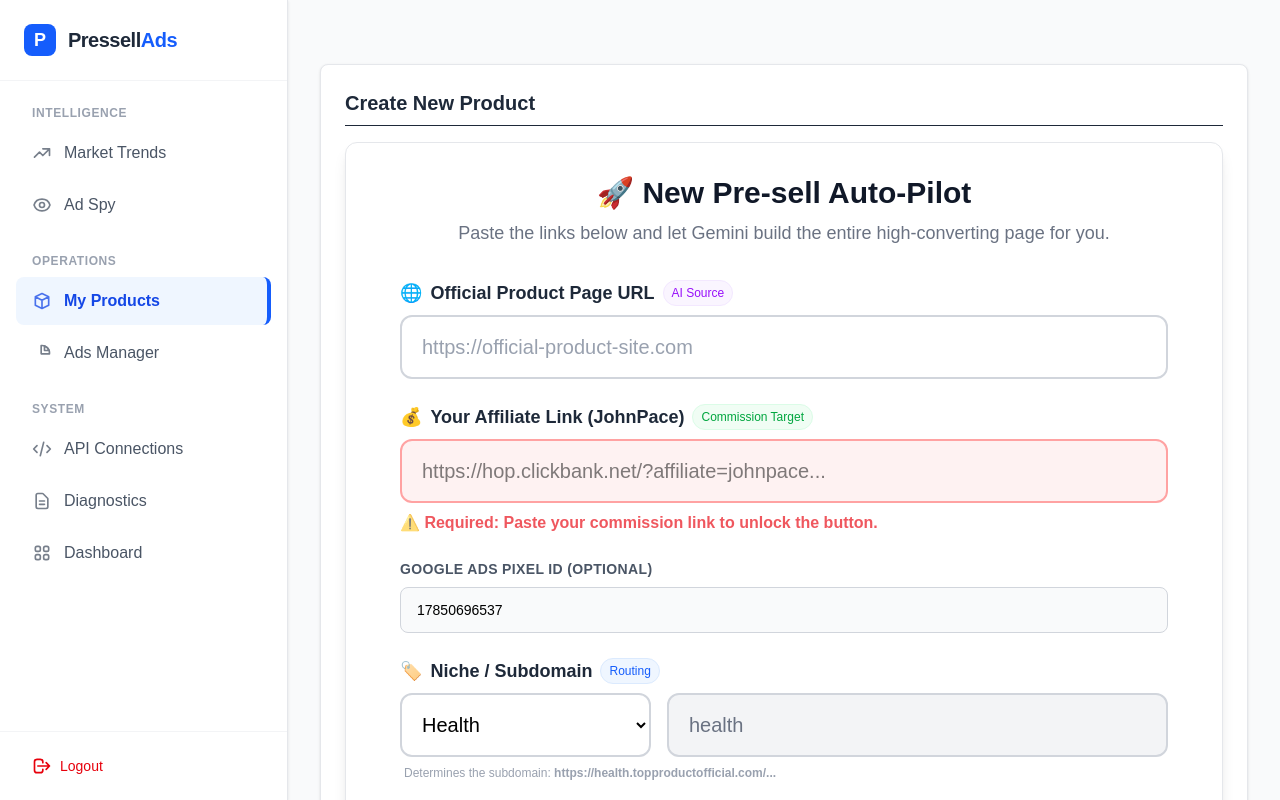
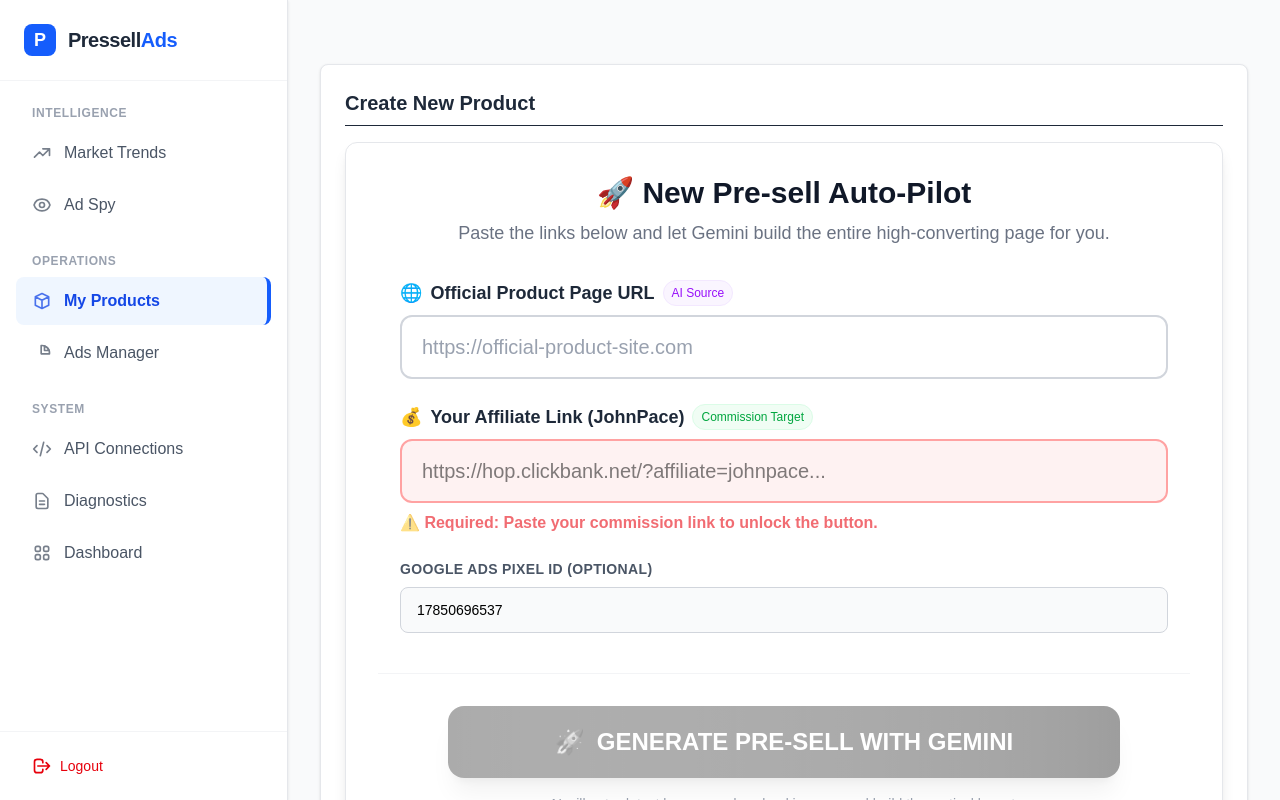
Before and after one commit to johndallapace-rgb/pressell-googleads, a Next.js app: page /admin/products/new in a window 1280 px wide. Shown: the top 800 px of the page. Built offline with nearby package versions, Linux system fonts and the light colour scheme.

Commit message:
Feat: Fully Automated AI Vertical Detection & Hands-Free Routing

```diff
--- a/src/app/api/admin/products/auto-create/route.ts
+++ b/src/app/api/admin/products/auto-create/route.ts
@@ -100,6 +100,14 @@
       - **SLUG OPTIMIZATION**: Generate a SHORT, clean slug (max 2-3 words).
         - BAD: "mitolyn-metabolism-support-review-2024"
         - GOOD: "mitolyn", "mitolyn-review", "mitolyn-official"
+      - **VERTICAL CLASSIFICATION**: Analyze the product and assign a vertical.
+        - "health": Supplements, Weight Loss, Skin, Dental, Hearing, Joint Pain.
+        - "diy": Home Improvement, Tools, Energy Savers, Cleaning Gadgets.
+        - "gadgets": Tech, Drones, Heaters, Coolers, Smart Devices.
+        - "finance": Crypto, Investing, Biz Opp.
+        - "dating": Dating Guides, Pheromones.
+        - "pets": Dog Training, Pet Health.
+        - "other": Anything else.
 
       OUTPUT JSON FORMAT (Strict):
       {
@@ -112,7 +120,7 @@
         "whatIs": "Short description of what it is",
         "seo_title": "SEO Title",
         "seo_description": "SEO Description",
-        "vertical": "health", // or diy, pets, dating, finance
+        "vertical": "health", // AI must detect this based on content
         "google_ads": {
             "headlines": ["Ad H1", "Ad H2", "Ad H3"],
             "descriptions": ["Ad D1", "Ad D2"]
@@ -204,11 +212,17 @@
     // Force Vertical from User Input (Priority) -> AI -> 'health' (safest default)
     const finalVertical = (userVertical || data.vertical || 'health').toLowerCase();
 
+    // Map AI Vertical to Subdomain (Simple Logic)
+    let finalSubdomain = finalVertical;
+    if (finalVertical === 'supplements') finalSubdomain = 'health';
+    if (finalVertical === 'tools' || finalVertical === 'home') finalSubdomain = 'diy';
+    if (finalVertical === 'tech') finalSubdomain = 'gadgets';
+
     const newProduct: ProductConfig = {
         slug: finalSlug,
         name: finalName, // Use robust name
-        vertical: finalVertical as any, // This is saved to KV
-        subdomain: finalVertical, // Explicitly save subdomain for routing
+        vertical: finalSubdomain as any, // This is saved to KV
+        subdomain: finalSubdomain, // Explicitly save subdomain for routing
         language: country.toLowerCase(),
         template: 'editorial',
         status: 'active', // FORCE ACTIVE
--- a/src/components/admin/CreateProductForm.tsx
+++ b/src/components/admin/CreateProductForm.tsx
@@ -218,8 +218,7 @@
             importUrl: formData.official_url,
             name: productName,
             competitorAds: competitorAds,
-            country: formData.language.toUpperCase(), // e.g. "EN" -> "EN"
-            vertical: formData.vertical // Pass the selected vertical/niche
+            country: formData.language.toUpperCase() // e.g. "EN" -> "EN"
         })
       });
 
@@ -363,40 +362,6 @@
                     />
                 </div>
 
-                {/* 4. Vertical / Subdomain (Routing) */}
-                <div>
-                    <label className="block text-lg font-bold text-gray-800 mb-2 flex items-center gap-2">
-                        <span>🏷️</span> Niche / Subdomain
-                        <span className="text-xs font-normal text-blue-600 bg-blue-50 px-2 py-1 rounded-full border border-blue-100">Routing</span>
-                    </label>
-                    <div className="flex gap-4">
-                        <select
-                            value={formData.vertical}
-                            onChange={(e) => setFormData(prev => ({ ...prev, vertical: e.target.value }))}
-                            className="w-1/3 border-2 border-gray-300 rounded-xl px-4 py-4 text-xl text-black bg-white focus:border-blue-500 outline-none"
-                        >
-                            <option value="health">Health</option>
-                            <option value="diy">DIY / Home</option>
-                            <option value="finance">Finance</option>
-                            <option value="dating">Dating</option>
-                            <option value="pets">Pets</option>
-                            <option value="gadgets">Gadgets</option>
-                            <option value="other">Other / Custom</option>
-                        </select>
-                        <input
-                            type="text"
-                            value={formData.vertical === 'other' ? '' : formData.vertical}
-                            onChange={(e) => setFormData(prev => ({ ...prev, vertical: e.target.value.toLowerCase().replace(/[^a-z0-9-]/g, '') }))}
-                            placeholder="custom-niche"
-                            disabled={formData.vertical !== 'other' && ['health', 'diy', 'finance', 'dating', 'pets', 'gadgets'].includes(formData.vertical)}
-                            className={`w-2/3 border-2 border-gray-300 rounded-xl px-5 py-4 text-xl text-black font-mono outline-none transition-all ${formData.vertical !== 'other' && ['health', 'diy', 'finance', 'dating', 'pets', 'gadgets'].includes(formData.vertical) ? 'bg-gray-100 text-gray-500 cursor-not-allowed' : 'bg-white focus:border-blue-500'}`}
-                        />
-                    </div>
-                    <p className="text-xs text-gray-400 mt-2 ml-1">
-                        Determines the subdomain: <strong>https://{formData.vertical || 'health'}.topproductofficial.com/...</strong>
-                    </p>
-                </div>
-
             </div>
 
             {/* Action Area */}
```
